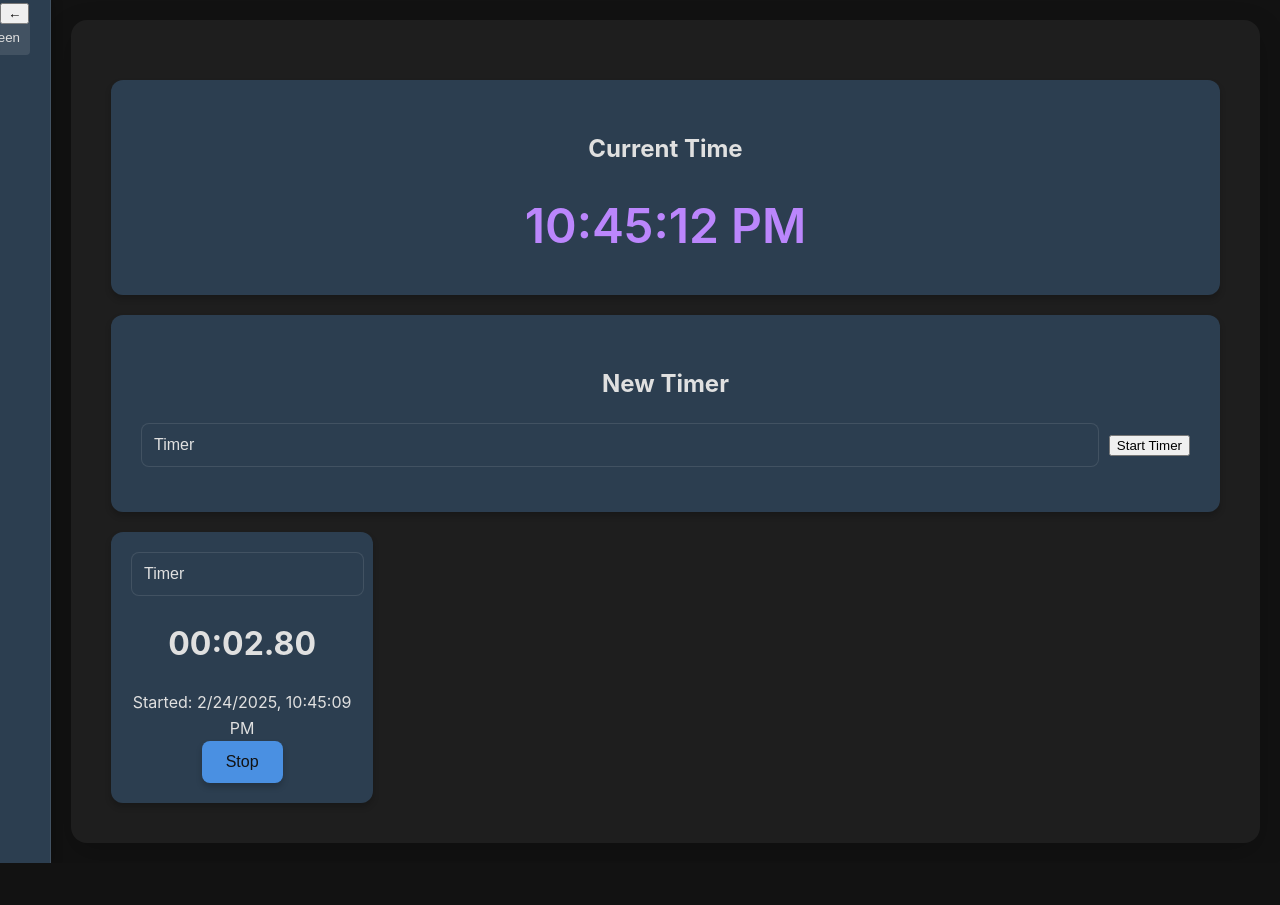
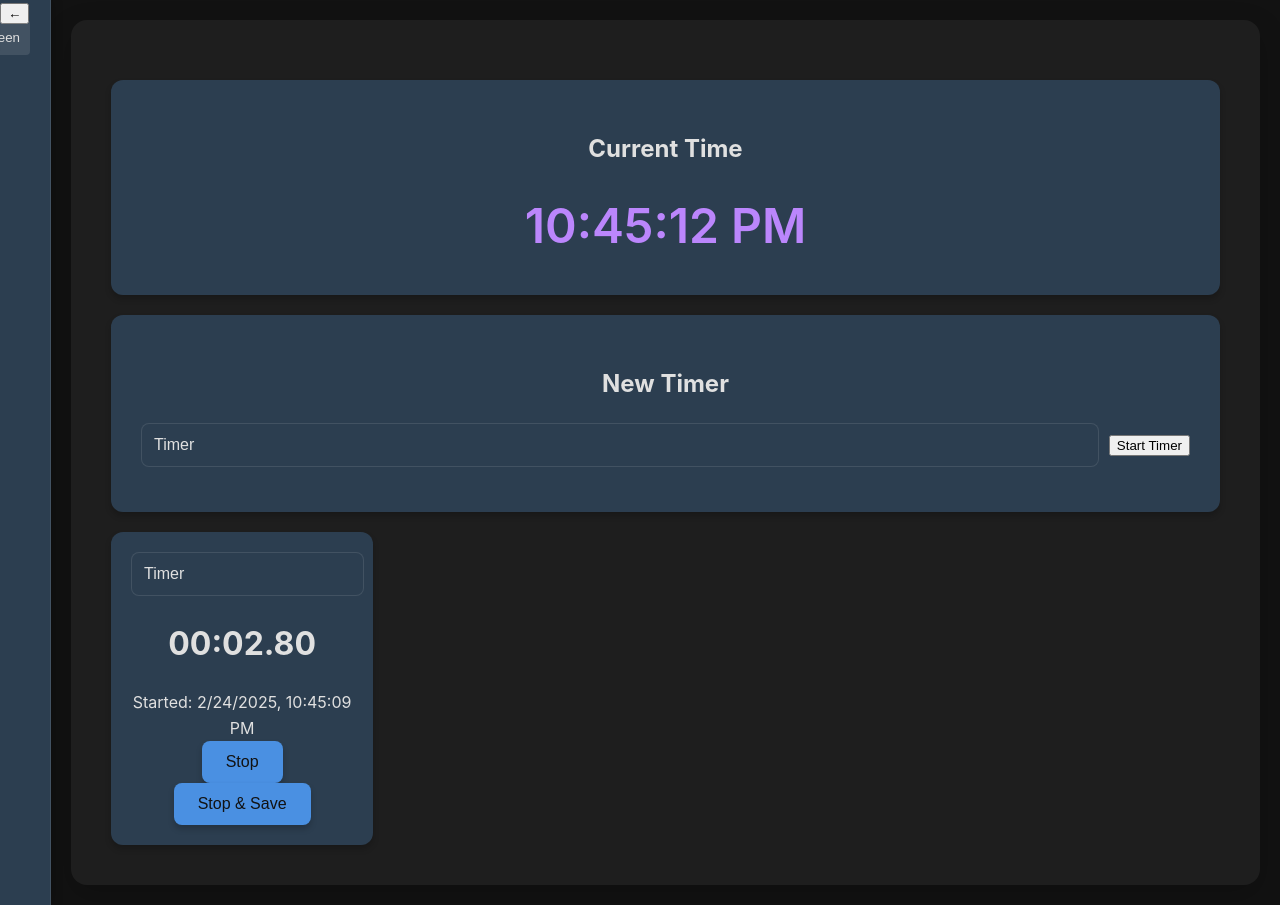
Before and after one commit to charleslien/timer, a React (Create React App) app: page / in a window 1280 px wide. Both pictures are taken after a click on the button "Start Timer". Before the commit the page ends 863 px from the top, so only its background shows below. Built offline with nearby package versions, Linux system fonts and the light colour scheme.

Commit message:
Add 'Stop & Save' button for running timers

```diff
--- a/src/App.tsx
+++ b/src/App.tsx
@@ -283,7 +283,10 @@ function App() {
               </div>
               <div className="controls">
                 {timer.isRunning ? (
-                  <button onClick={() => handleStop(timer.id)}>Stop</button>
+                  <>
+                    <button onClick={() => handleStop(timer.id)}>Stop</button>
+                    <button onClick={() => handleSave(timer.id)}>Stop & Save</button>
+                  </>
                 ) : (
                   <>
                     <button onClick={() => handleResume(timer.id)}>Resume</button>
```
